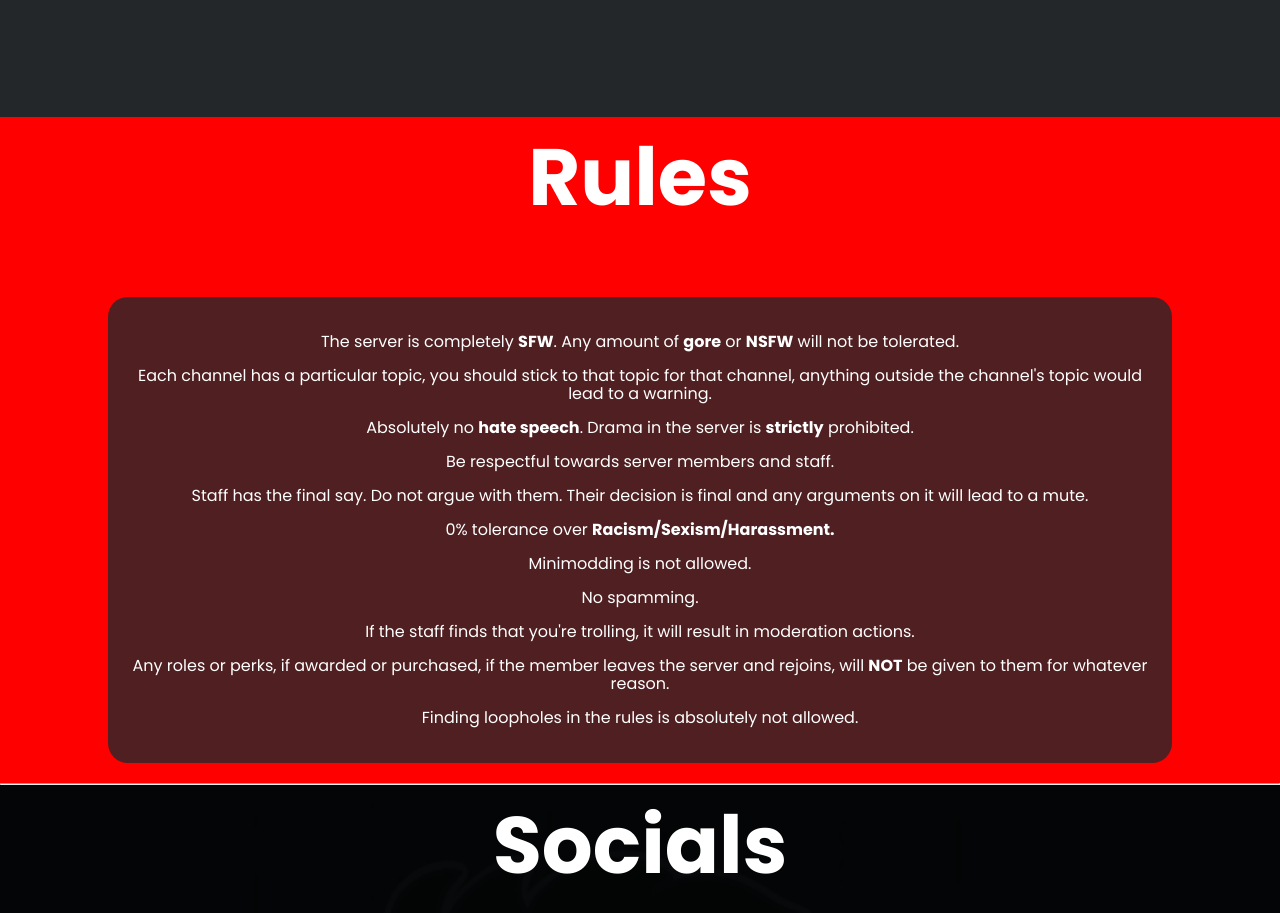
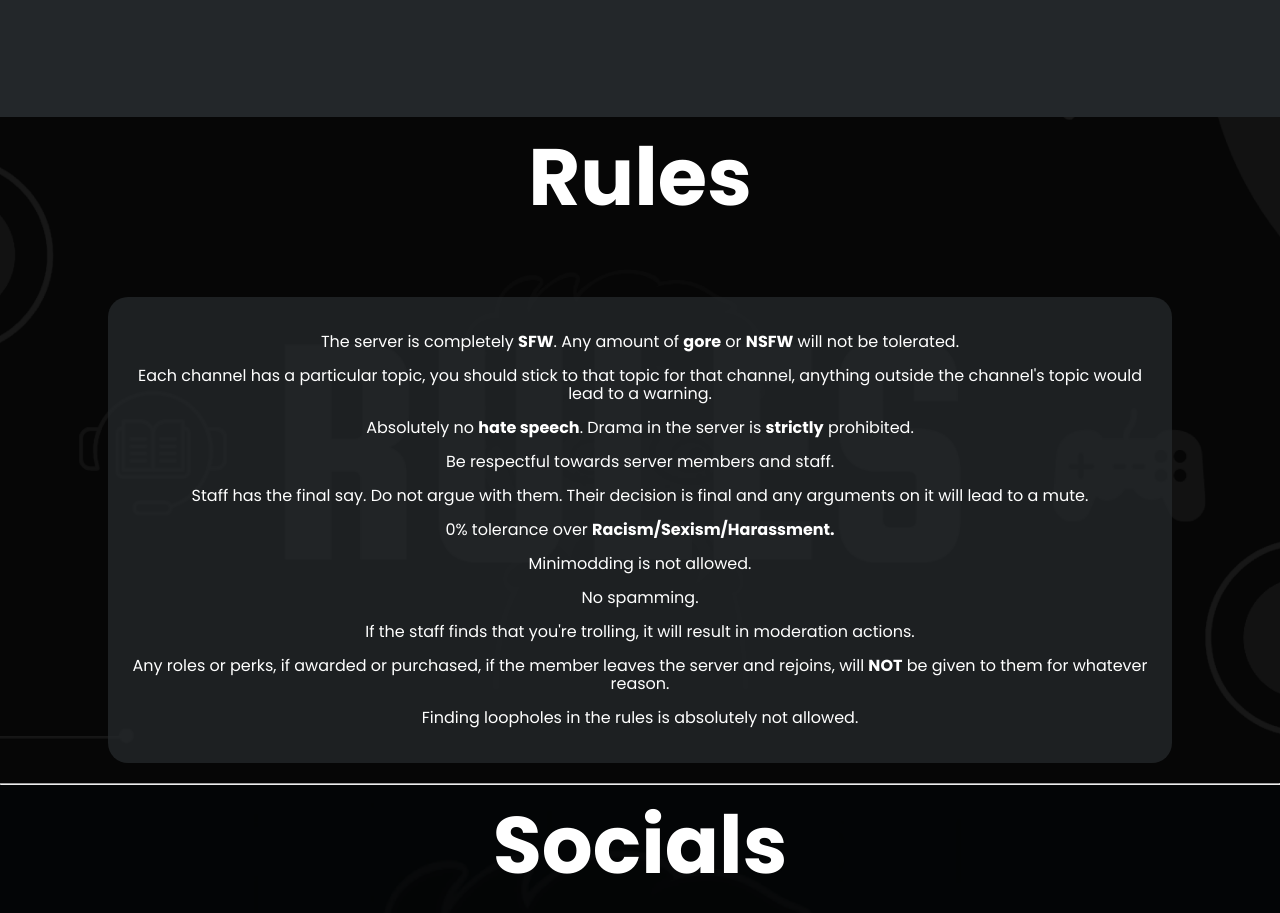
Before and after one commit to Snowinee/XETIA, a plain HTML site: page main.html in a window 1280 px wide. Shown: the part 1873-2786 px from the top of the page. Drawn offline with nearby package versions, Linux system fonts and the light colour scheme; files that its build step writes are made by us from their sources; the site is published under a folder, as on GitHub Pages, so addresses that start at the root find nothing.

Commit message:
Fixed background

```diff
--- a/css/rules.scss
+++ b/css/rules.scss
@@ -1,8 +1,7 @@
 .rules {
-    background-color: red;
     width: 100%;
     padding: 0 0 20px 0;
-    background-image: url(/images/Rules.png);
+    background-image: url(../images/Rules.png);
     height: max-content;
     background-position: center;
     background-repeat: no-repeat;
```
